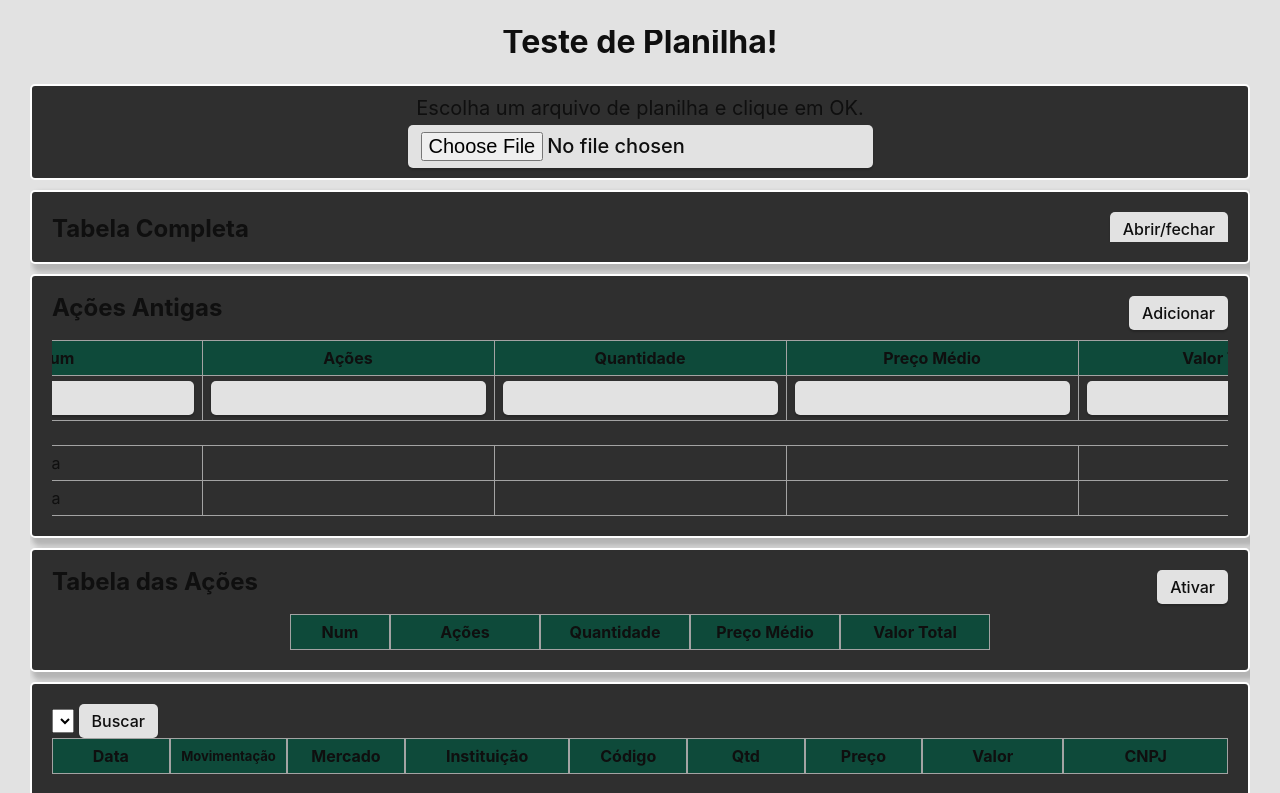
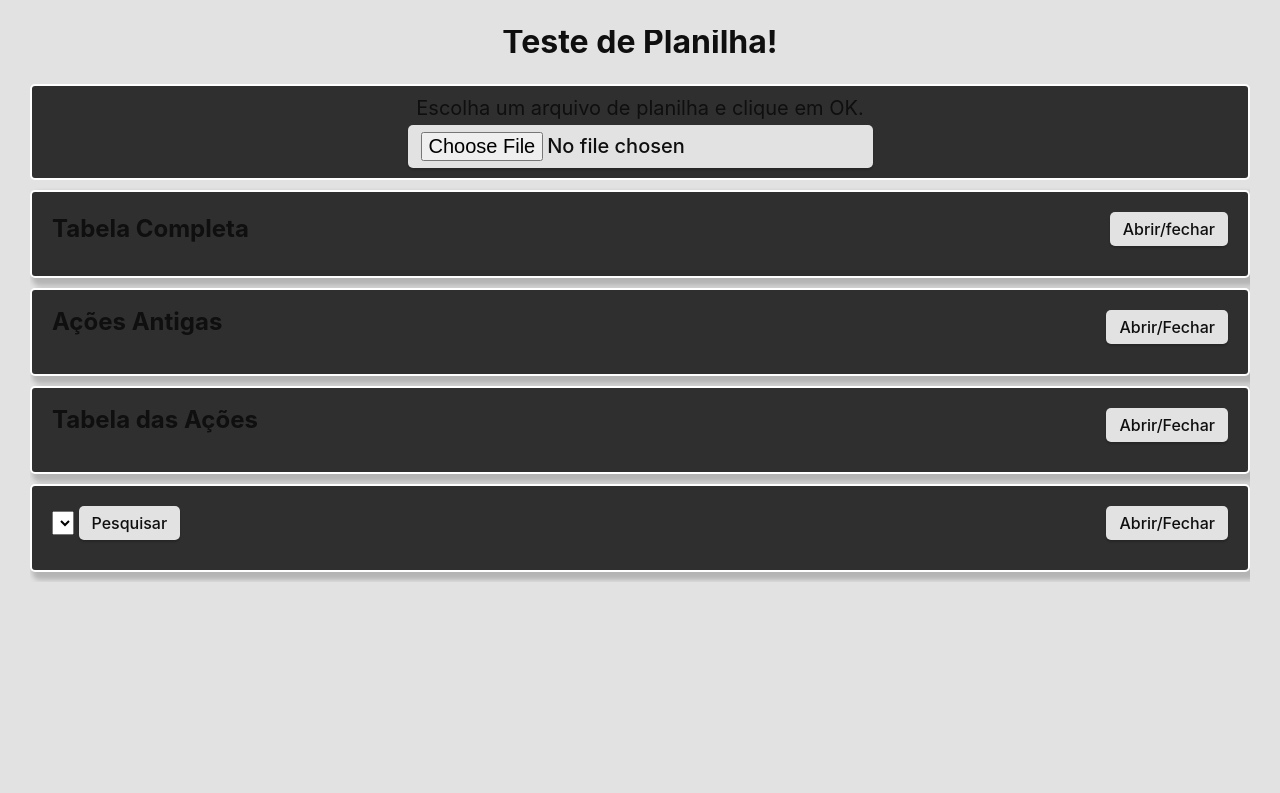
Before and after one commit to JonatasAlexandrao/Custo_medio, a Svelte app: page / in a window 1280 px wide. Shown: the top 793 px of the page. Built offline with nearby package versions, Linux system fonts and the light colour scheme.

Commit message:
corrigido as inconsistencias de css das tabelas

```diff
--- a/src/components/OldStocks/OldStocks.svelte
+++ b/src/components/OldStocks/OldStocks.svelte
@@ -2,6 +2,7 @@
 
   export let title = "Ações Antigas"
   let tableInfo = []
+  let maximize = false
 
   const stocksListHeader = ["Num","Ações", "Quantidade", "Preço Médio", "Valor Total"]
 
@@ -45,12 +46,13 @@
 
 </script>
 
+<div class="old-stocks-title">
+  <h2>{title}</h2>
+  <button on:click={ () => maximize = !maximize }>Abrir/Fechar</button>
+</div>
 
-<div class="container-old-stocks">
-  <div class="title">
-    <h2>{title}</h2>
-    <button>Adicionar</button>
-  </div>
+<div class="container-old-stocks" class:-active={maximize}>
+
   <div class="container-table">
     <table>
       <thead>
@@ -92,25 +94,37 @@
 
 
 <style>
-  .title {
+  .old-stocks-title {
     display: flex;
     justify-content: space-between;
     margin-bottom: 1rem;
   }
 
-  .container-old-stocks { overflow: auto; }
 
-  .container-old-stocks > table tr {
+  .container-old-stocks {
+    width: 100%;
+    height: 0;
+    display: grid;
+
+    overflow: hidden;
+  }
+
+  .container-old-stocks.-active {
+    height: auto;
+    overflow: auto;
+  }
+
+  .container-old-stocks table tr {
     display: grid;
     justify-content: center;
     grid-template-columns: minmax(7rem, 10rem) minmax(10rem, 15rem) minmax(10rem, 15rem) minmax(10rem, 15rem) minmax(10rem, 15rem);
   }
 
-  .container-old-stocks > table tr:hover {
+  .container-old-stocks table tr:hover {
     background-color: rgba(163, 163, 163, .3);
   }
 
-  .container-old-stocks > table tr th {
+  .container-old-stocks table tr th {
     display: flex;
     justify-content: center;
     align-items: center;
@@ -119,10 +133,15 @@
   .container-old-stocks .container-table {
     width: 100%;
     height: 100%;
-    display: flex;
-    justify-content: center;
+    display: grid;
+
+  }
+
+  .container-table table {
+    justify-self: center;
   }
 
 
 
+
 </style>
--- a/src/components/SearchStocks/SearchStocks.svelte
+++ b/src/components/SearchStocks/SearchStocks.svelte
@@ -21,6 +21,7 @@
   let quantity = "00"
   let averagePrice = "00,00"
   let totalInvestment = "00,00"
+  let maximize = false
 
   function searchForStocks() {
     if (selectComponent.value) {
@@ -105,17 +106,23 @@
 
 </script>
 
+
+  <div class="search-stocks-title">
     <div>
-  <!-- <input type="text" name="" id="" bind:value={textToSearch}> -->
       <select name="" id="" bind:this={selectComponent}>
         {#each stockList as stocks}
           <option value={stocks}>{stocks}</option>
         {/each}
       </select>
-  <button on:click={searchForStocks}>Buscar</button>
+      <button on:click={searchForStocks}>Pesquisar</button>
+    </div>
 
-  <div class="container-search-stocks container-table">
-    <table class="-table-base">
+    <button on:click={()=> maximize = !maximize}>Abrir/Fechar</button>
+  </div>
+
+  <div class="container-search-stocks" class:-active={maximize}>
+    <div class="container-table">
+      <table class="table-base">
         <thead>
           <tr>
             {#each tableHeader as columns}
@@ -142,9 +149,10 @@
           {/each}
         </tbody>
       </table>
+    </div>
 
-
-    <table class="calculations-table">
+    <div class="calculations-table">
+      <table >
         <thead>
           <tr>
             <th>Quantidade</th>
@@ -163,37 +171,118 @@
     </div>
 
 
+
     <div class="declaration-text">
       <p bind:this={declarationText}>
         {quantity} ações -- {textToSearch} -- de {infoStocks.nomePregao}, ao custo unitário de R$ {averagePrice}, em custódia na corretora {infoStocks.instituicao}.
       </p>
       <button on:click={()=> copyText(declarationText.innerText)}>Copiar</button>
     </div>
+  </div>
 
 
 
-</div>
 
 <style>
-  .container-search-stocks {
-    overflow: auto;
-    margin-bottom: 2rem;
+  .search-stocks-title {
+    display: flex;
+    justify-content: space-between;
+    align-items: center;
+    margin-bottom: 1rem;
+    width: 100%;
+  }
 
 
+  .container-search-stocks {
+    width: 100%;
+    height: 0;
+    display: grid;
+    gap: 2rem;
+
+    overflow: hidden;
+  }
+
+  .container-search-stocks.-active {
+    height: auto;
   }
 
   .container-table {
     width: 100%;
     height: 100%;
+    display: grid;
+    overflow: auto;
+  }
+
+  .container-table .table-base {
+    justify-self: center;
+  }
+
+  .container-table .table-base tr{
+    display: grid;
+    justify-content: center;
+    grid-template-columns:
+      minmax(10rem, 14rem) /*Data*/
+      minmax(13rem, 13rem) /*Movimentação*/
+      /*minmax(10rem, 12rem) /*Mercado*/
+      minmax(11rem, 20rem) /*Instituição*/
+      minmax(10rem, 12rem) /*Código*/
+      minmax(7rem, 10rem)  /*Qtd*/
+      minmax(10rem, 15rem) /*Preço*/
+      minmax(10rem, 15rem) /*Valor*/
+      minmax(15rem, 15rem) /*cnpj*/
+      /*minmax(18rem, 25rem) /*Nome no Pregão*/
+    ;
+  }
+
+  .container-table .table-base tr td {
     display: flex;
-    flex-direction: column;
-    gap: 2rem;
     justify-content: center;
+    align-items: center;
+  }
+
+  .container-table .table-base tr:hover {
+    background-color: rgba(163, 163, 163, .3);
+  }
+
+  .container-table .table-base tr td:nth-child(4),
+  .table-base tr td:nth-child(9) {
+    font-size: 1.2rem;
+  }
+
+  .container-table .table-base tr th:nth-child(3),
+  .container-table .table-base tr td:nth-child(3),
+  .container-table .table-base tr th:nth-child(10),
+  .container-table .table-base tr td:nth-child(10) {
+    display: none;
   }
 
   .calculations-table {
-    margin-bottom: 2rem;
+    width: 100%;
   }
+
+  .calculations-table table {
+    width: 100%;
+  }
+
+  .calculations-table table tr {
+    display: grid;
+    justify-content: center;
+    grid-template-columns:
+      minmax(12rem, 25rem) /*Quantidade*/
+      minmax(12rem, 25rem) /*Preço Médio*/
+      minmax(12rem, 25rem) /*Valor Total*/
+    ;
+  }
+
+  .calculations-table tbody tr td {
+    cursor: pointer;
+    font-size: 2rem;
+    font-weight: 700;
+  }
+  .calculations-table tbody tr td:hover {
+    background-color: rgba(163, 163, 163, .3);
+  }
+
   .declaration-text {
     padding: 2rem;
     border: .2rem solid #a3a3a3;
@@ -210,17 +299,9 @@
     margin-bottom: 1rem;
   }
 
-  .calculations-table {
-    width: 100%;
-  }
 
-  .calculations-table tbody > tr td {
-    cursor: pointer;
 
-  }
-  .calculations-table tbody > tr td:hover {
-    background-color: rgba(163, 163, 163, .3);
-  }
+
 
 
 
--- a/src/components/StocksListTable/StocksListTable.svelte
+++ b/src/components/StocksListTable/StocksListTable.svelte
@@ -6,12 +6,16 @@
   $: table = tableInfo
   let stocksListInfo = []
   const stocksListHeader = ["Num","Ações", "Quantidade", "Preço Médio", "Valor Total"]
+  let maximize
 
 
   function stocksList() {
 
-    let list = table.map( el => { return el.codigoNegociacao })
-    stocksListInfo = [ ...new Set(list)]
+    maximize = !maximize
+    if(maximize) {
+      let list = table.map( el => { return el.codigoNegociacao })
+      stocksListInfo = [ ...new Set(list)]
+    }
 
   }
 
@@ -59,10 +63,10 @@
 <div class="container-stocks-list-table">
   <div class="title">
     <h2>{title}</h2>
-    <button on:click={stocksList}>Ativar</button>
+    <button on:click={stocksList}>Abrir/Fechar</button>
   </div>
 
-  <div class="container-table">
+  <div class="container-table" class:-active={maximize}>
     <table>
       <thead>
         <tr>
@@ -101,11 +105,21 @@
     width: 100%;
   }
 
-  .container-stocks-list-table .container-table {
+  .container-table {
     width: 100%;
-    height: 100%;
-    display: flex;
-    justify-content: center;
+    height: 0;
+    display: grid;
+    overflow: hidden;
+    /* justify-content: center; */
+  }
+
+  .container-table.-active {
+    height: auto;
+    overflow: auto;
+  }
+
+  .container-table table {
+    justify-self: center;
   }
 
   .container-stocks-list-table table tr {
--- a/src/components/TradingTable/TradingTable.svelte
+++ b/src/components/TradingTable/TradingTable.svelte
@@ -18,14 +18,12 @@
 </script>
 
 
-
+<div class="trading-table-title">
+  <h2>{title}</h2>
+  <button on:click={ () => maximize = !maximize }>Abrir/fechar</button>
+</div>
 
 <div class="container-table" class:-active={maximize}>
-
-  <div class="title">
-    <h2>{title}</h2>
-    <button on:click={ () => maximize = !maximize }>Abrir/fechar</button>
-  </div>
 
   <table class="table-base">
     <thead>
@@ -56,12 +54,18 @@
 </div>
 
 <style>
+
+  .trading-table-title {
+    display: flex;
+    justify-content: space-between;
+    align-items: center;
+    margin-bottom: 1rem;
+    width: 100%;
+  }
   .container-table {
     width: 100%;
-    height: 3rem;
+    height: 0;
     display: grid;
-    flex-direction: column;
-    justify-content: center;
 
     overflow: hidden;
 
@@ -72,11 +76,8 @@
     overflow: auto;
   }
 
-  .container-table .title {
-    display: flex;
-    justify-content: space-between;
-    align-items: center;
-    margin-bottom: 1rem;
+  .container-table .table-base {
+    justify-self: center;
   }
 
   .container-table .table-base tr {
@@ -85,14 +86,14 @@
     grid-template-columns:
       minmax(10rem, 14rem) /*Data*/
       minmax(13rem, 13rem) /*Movimentação*/
-      minmax(10rem, 12rem) /*Mercado*/
-      minmax(11rem, 25rem) /*Instituição*/
+      /*minmax(10rem, 12rem) /*Mercado*/
+      minmax(11rem, 20rem) /*Instituição*/
       minmax(10rem, 12rem) /*Código*/
       minmax(7rem, 10rem)  /*Qtd*/
       minmax(10rem, 15rem) /*Preço*/
       minmax(10rem, 15rem) /*Valor*/
-      minmax(15rem, 18rem) /*cnpj*/
-      minmax(18rem, 25rem) /*Nome no Pregão*/
+      minmax(15rem, 15rem) /*cnpj*/
+      /*minmax(18rem, 25rem) /*Nome no Pregão*/
     ;
   }
 
@@ -102,11 +103,14 @@
 
   .container-table .table-base tr td:nth-child(4),
   .table-base tr td:nth-child(9) {
-    font-size: 1.4rem;
-  }
-
-  .container-table .table-base tr td:nth-child(10) {
     font-size: 1.2rem;
   }
 
+  .container-table .table-base tr th:nth-child(3),
+  .container-table .table-base tr td:nth-child(3),
+  .container-table .table-base tr th:nth-child(10),
+  .container-table .table-base tr td:nth-child(10) {
+    display: none;
+  }
+
 </style>
```
Lines whose indentation alone changed are shown as unchanged.
